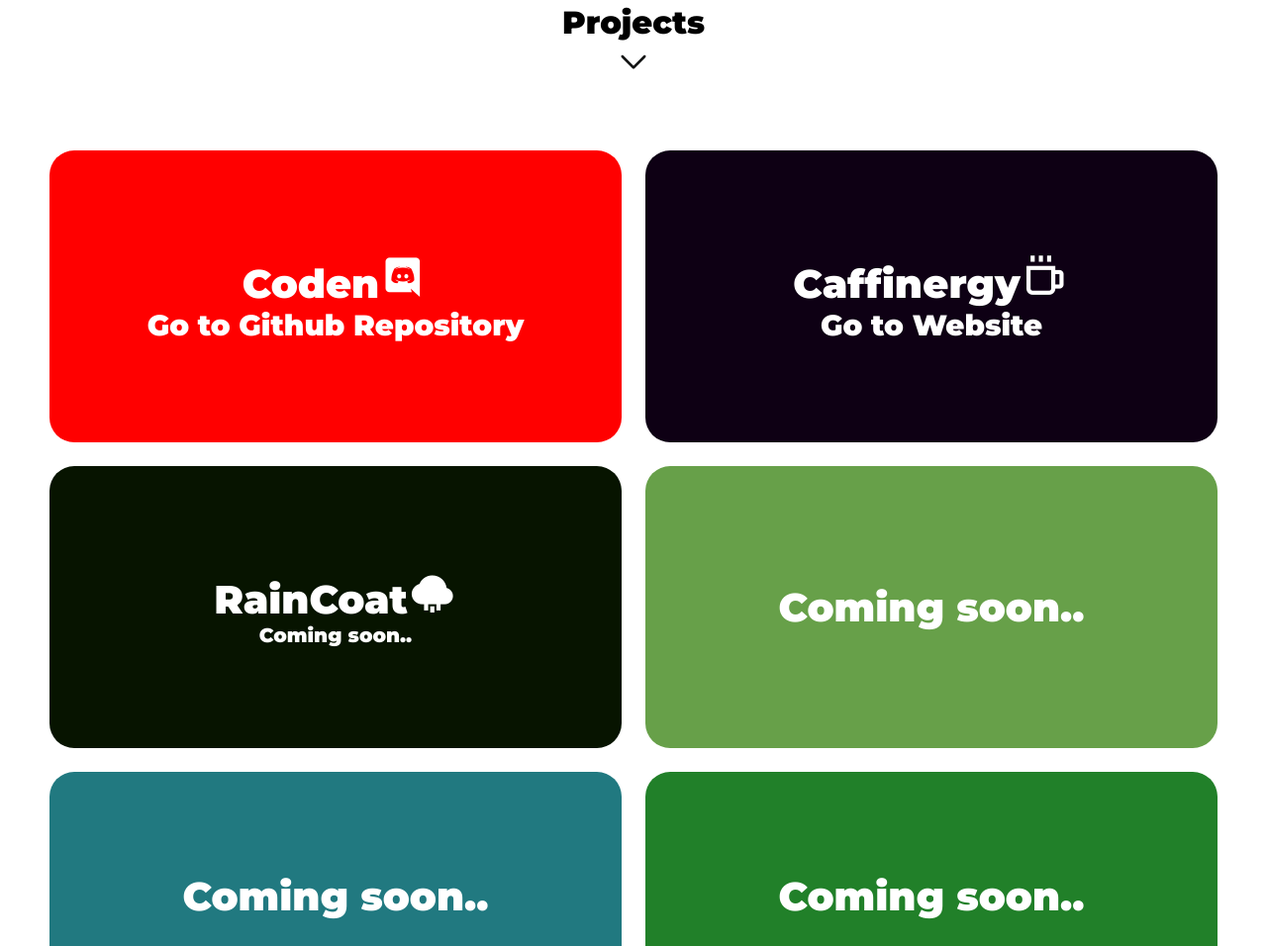
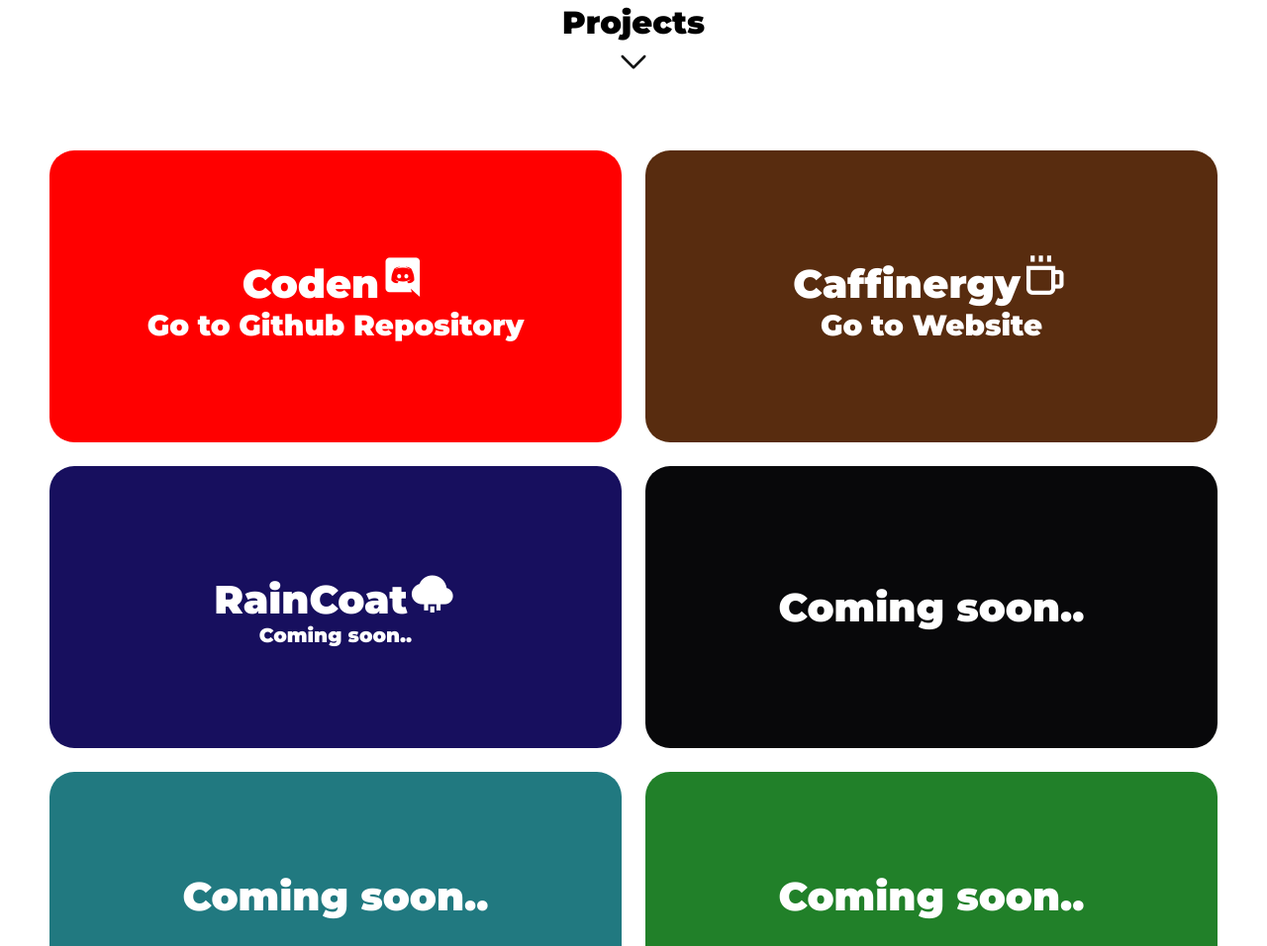
Before and after one commit to Rezatachi/-web-portfolio-, a plain HTML site: page skills.html in a window 1280 px wide. Shown: the part 658-1614 px from the top of the page at 99% size. Drawn offline with nearby package versions, Linux system fonts and the light colour scheme; a script that the page names is missing.

Commit message:
color fixage

```diff
--- a/skills.css
+++ b/skills.css
@@ -642,13 +642,13 @@ padding: 2.5px 0;
   flex-direction: column;
 }
 .grid-item:nth-child(2) {
-  background-color: rgb(14, 0, 20);
+  background-color: rgb(88, 44, 15);
 }
 .grid-item:nth-child(3) {
-  background-color: rgb(7, 20, 0);
+  background-color: rgb(23, 15, 94);
 }
 .grid-item:nth-child(4) {
-  background-color: rgb(103, 160, 73);
+  background-color: rgb(8, 8, 10);
 }
 .grid-item:nth-child(5) {
   background-color: rgb(33, 121, 128);
```
Also changed, not shown: index.html (+1 -1 lines).
